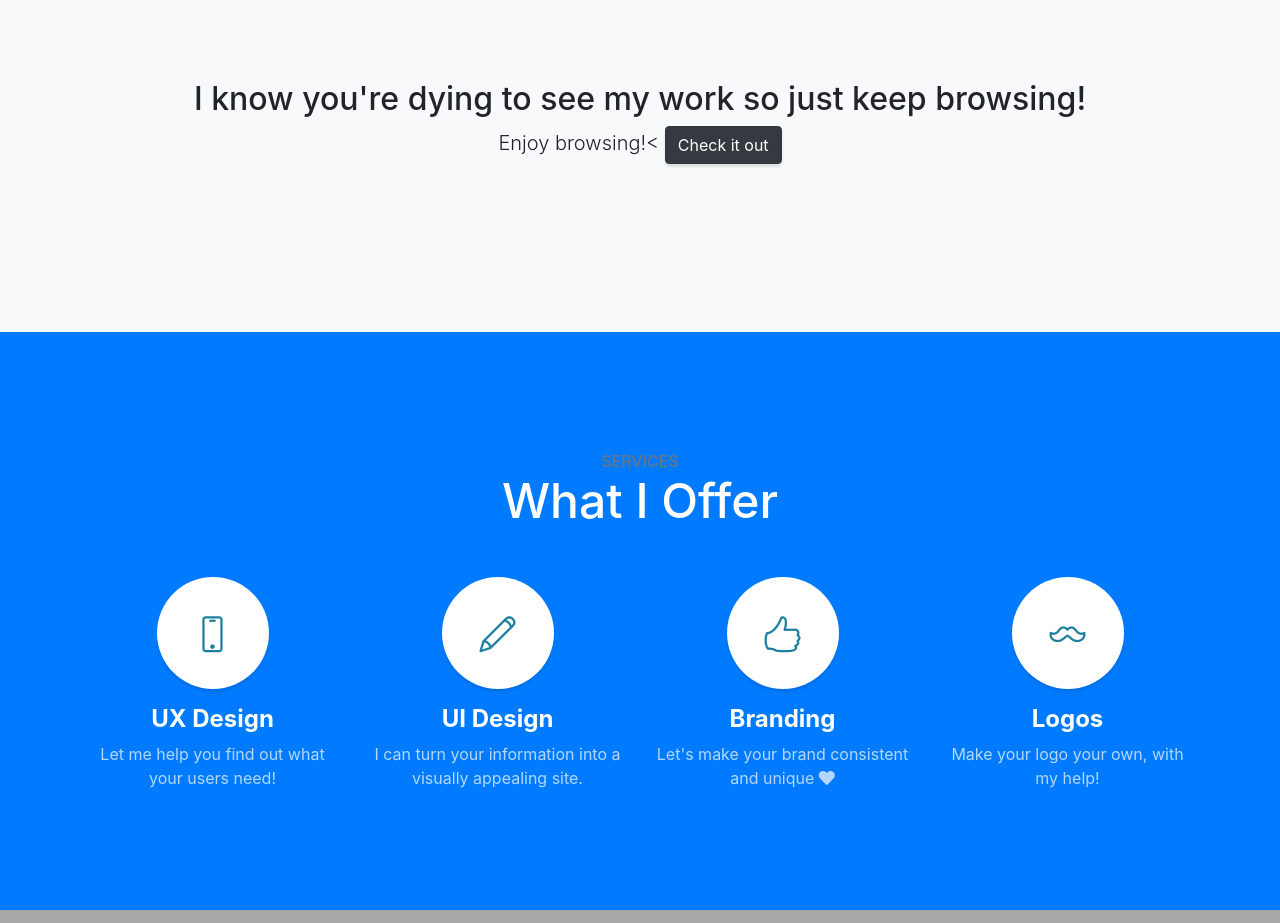
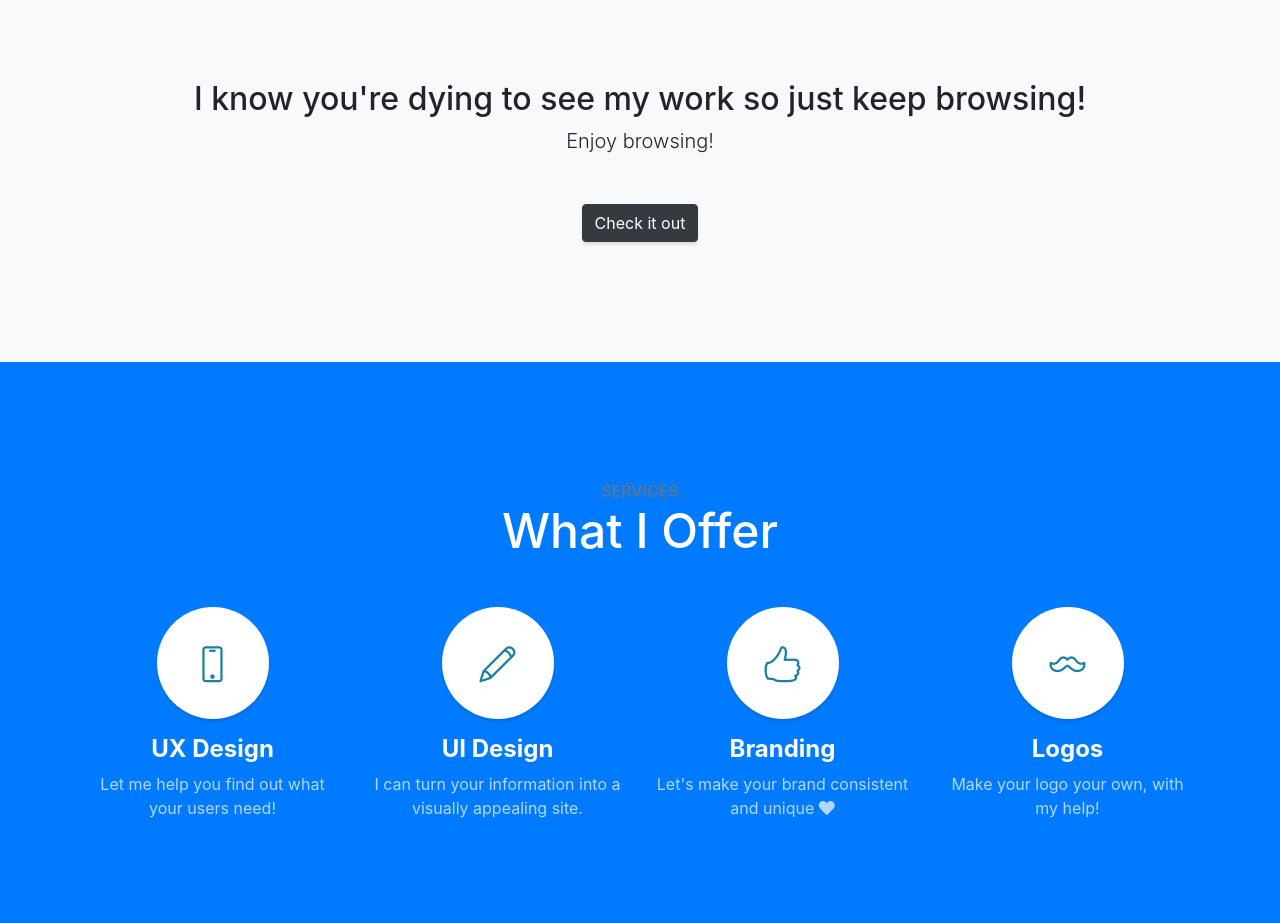
Before and after one commit to mariac213/uxdi12practice, a website with bundled scripts: page index.html in a window 1280 px wide. Shown: the part 840-1763 px from the top of the page. Built offline with nearby package versions, Linux system fonts and the light colour scheme; grey boxes are pictures that could not be loaded.

Commit message:
fixed home page error on button and subtext

```diff
--- a/index.html
+++ b/index.html
@@ -70,7 +70,8 @@
       <div class="row">
         <div class="col-lg-10 mx-auto">
           <h2>I know you're dying to see my work so just keep browsing!</h2>
-          <p class="lead mb-5">Enjoy browsing!<
+          <p class="lead mb-5">Enjoy browsing!
+          </p>
           <a class="btn btn-dark btn-xl js-scroll-trigger" href="#services">Check it out</a>
         </div>
       </div>
```
